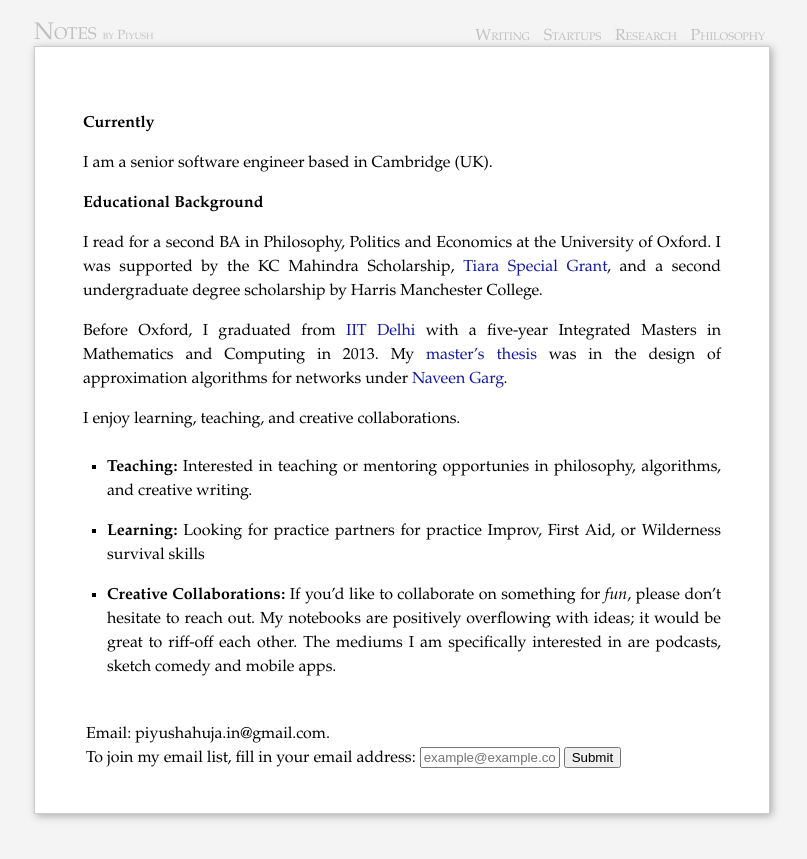
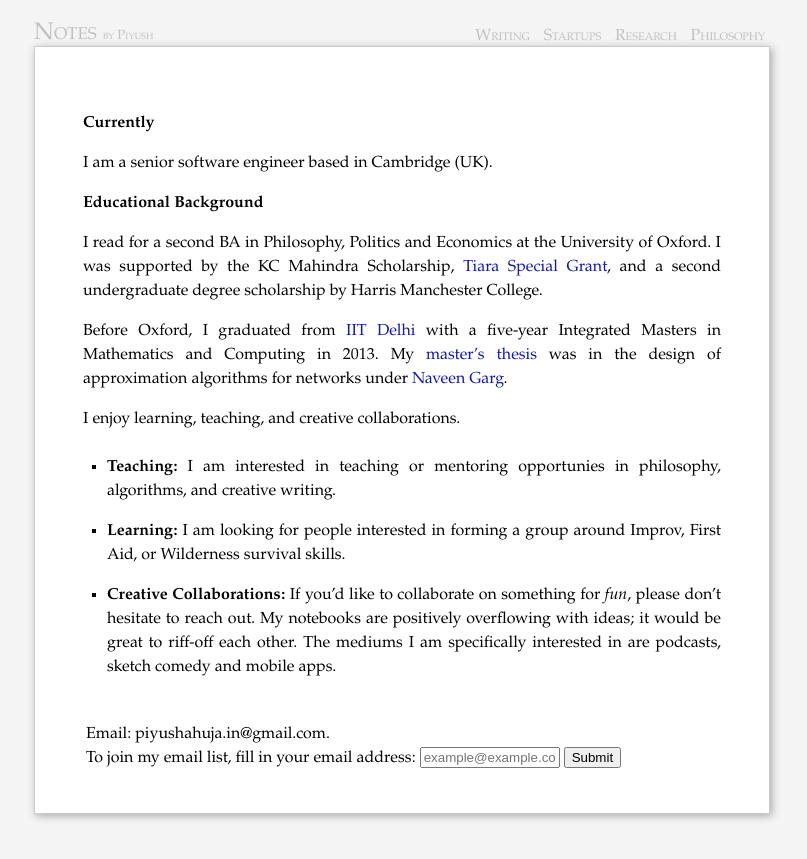
Before and after one commit to piyushahuja/piyushahuja.github.io, a Jekyll site: the page built from index.md, in a window 1280 px wide. Shown: the top 859 px of the page, without its empty margins (238-1045 px from the left). Built offline with Jekyll 4.4.1, drawn with Linux system fonts in a browser that asks for light colours.

Commit message:
auto deployed

```diff
--- a/index.md
+++ b/index.md
@@ -25,9 +25,9 @@ Before Oxford, I graduated from [IIT Delhi](https://en.wikipedia.org/wiki/Indian
 
 I enjoy learning, teaching, and creative collaborations.
 
-- **Teaching:**  Interested in teaching or mentoring opportunies in philosophy, algorithms, and creative writing.
+- **Teaching:**  I am interested in teaching or mentoring opportunies in philosophy, algorithms, and creative writing.
 
-- **Learning:** Looking for practice partners for practice Improv, First Aid, or Wilderness survival skills
+- **Learning:** I am looking for people interested in forming a group around Improv, First Aid, or Wilderness survival skills.
 
 - **Creative Collaborations:** If you'd like to collaborate on something for *fun*, please don't hesitate to reach out. My notebooks are positively overflowing with ideas; it would be great to riff-off each other. The mediums I am specifically interested in are podcasts, sketch comedy and mobile apps.
 
```
